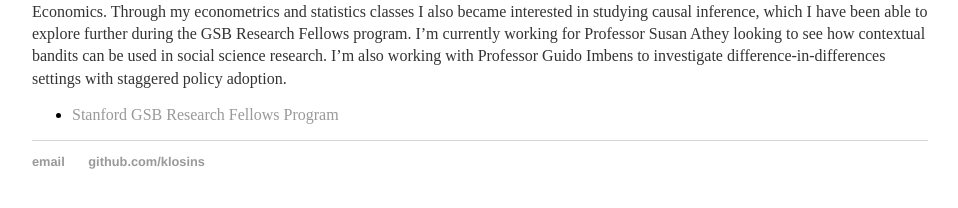
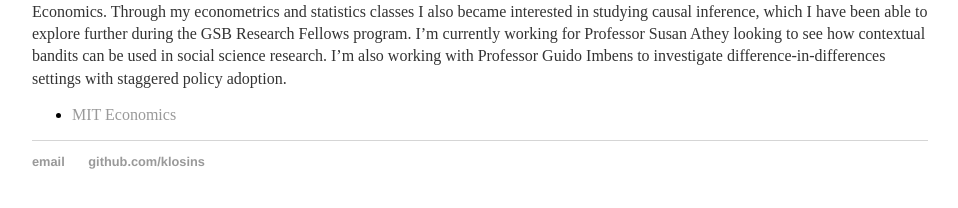
Before and after one commit to lcurrier/lcurrier.github.io, a Jekyll site: the page built from about/index.html, in a window 1280 px wide. Shown: the part 264-472 px from the top of the page, without its empty margins (160-1118 px from the left). Built offline with Jekyll 4.4.1, drawn with Linux system fonts in a browser that asks for light colours.

Commit message:
Update index.html

```diff
--- a/about/index.html
+++ b/about/index.html
@@ -7,6 +7,6 @@ title: About Sylvia Klosin
 			<h1>About</h1>
 			<p>I received degrees in Economics and Statistics from the University of Chicago in 2017. Throughout my undergraduate studies, I developed an interest in labor economics. I was able to explore this interest through research assistantship work for Professor Steve Davis. This culminated in a senior thesis on wage posting and matching in online job markets for which I received the David S. Hu Award in Economics. Through my econometrics and statistics classes I also became interested in studying causal inference, which I have been able to explore further during the GSB Research Fellows program. I’m currently working for Professor Susan Athey looking to see how contextual bandits can be used in social science research. I’m also working with Professor Guido Imbens to investigate difference-in-differences settings with staggered policy adoption.</p>
 			<ul class="contacts">
-				<li><a href="https://www.gsb.stanford.edu/programs/research-fellows/summary">Stanford GSB Research Fellows Program</a></li>
+				<li><a href="https://economics.mit.edu/people/phd-students/sylvia-klosin">MIT Economics</a></li>
 				</ul>
 		</div>
```
